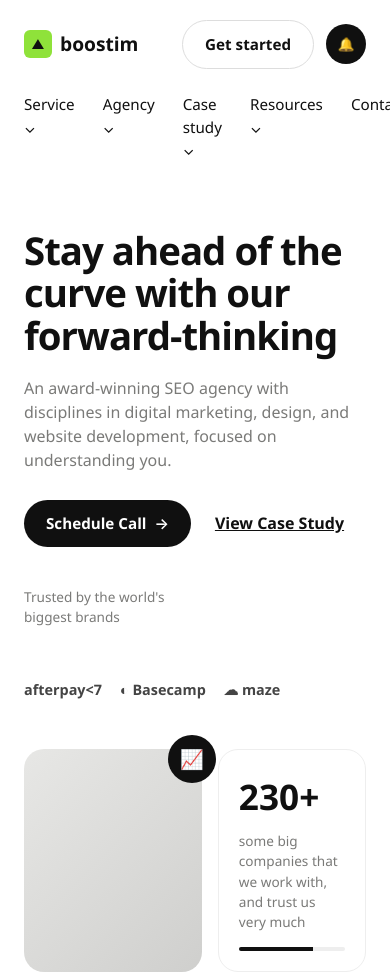
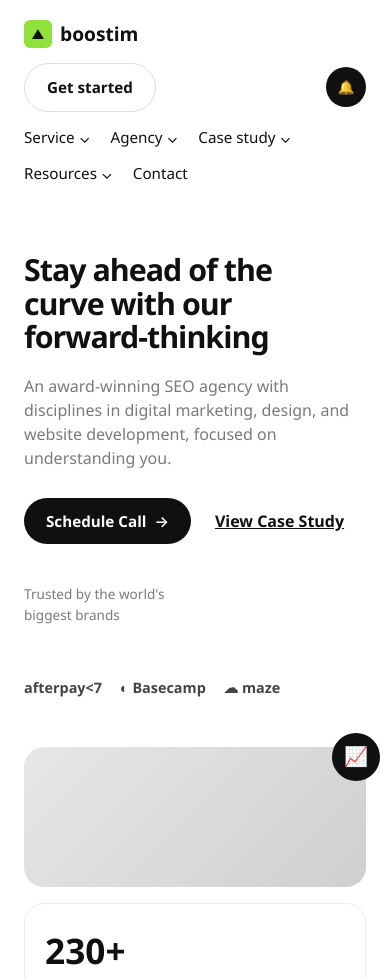
Before and after one commit to mohamaddweik/oppotrainingprojects, a plain HTML site: page figma-landingPage/index.html in a window 390 px wide. Shown: the top 979 px of the page. Drawn offline with Linux system fonts and the light colour scheme.

Commit message:
Fix mobile layout issues found in Playwright UI review
Hero visual cards were squeezed into unreadable narrow columns and
the nav wrapped awkwardly on small screens. Added a 600px breakpoint
to stack the hero cards full-width and let nav links wrap cleanly.

```diff
--- a/figma-landingPage/styles.css
+++ b/figma-landingPage/styles.css
@@ -315,3 +315,27 @@ ul { list-style: none; }
   .nav-links { order: 3; width: 100%; justify-content: space-between; }
   .hero-copy h1 { font-size: 2.4rem; }
 }
+
+@media (max-width: 600px) {
+  .nav {
+    flex-direction: column;
+    align-items: flex-start;
+    gap: 14px;
+  }
+  .nav-links {
+    flex-wrap: wrap;
+    gap: 14px 20px;
+    width: 100%;
+    justify-content: flex-start;
+  }
+  .nav-actions { width: 100%; justify-content: space-between; }
+
+  .hero-copy h1 { font-size: 1.9rem; }
+
+  .visual-top { grid-template-columns: 1fr; }
+  .card-photo { min-height: 140px; }
+
+  .pill-row { gap: 10px; }
+  .showcase h2.light { font-size: 1.6rem; }
+  .showcase blockquote { font-size: 1.1rem; }
+}
```
Also changed, not shown: 1 other file.
